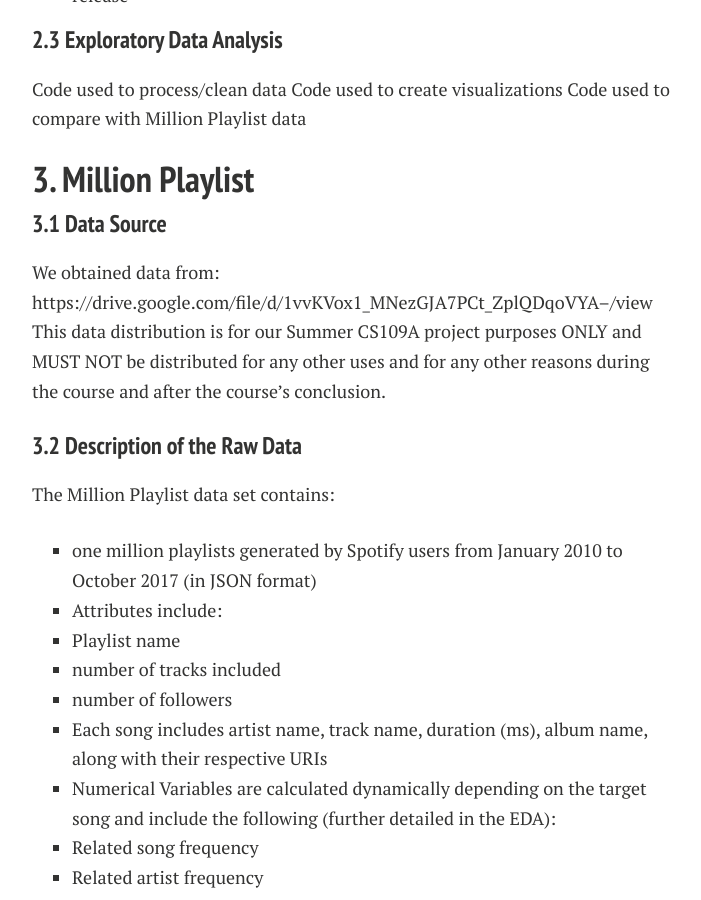
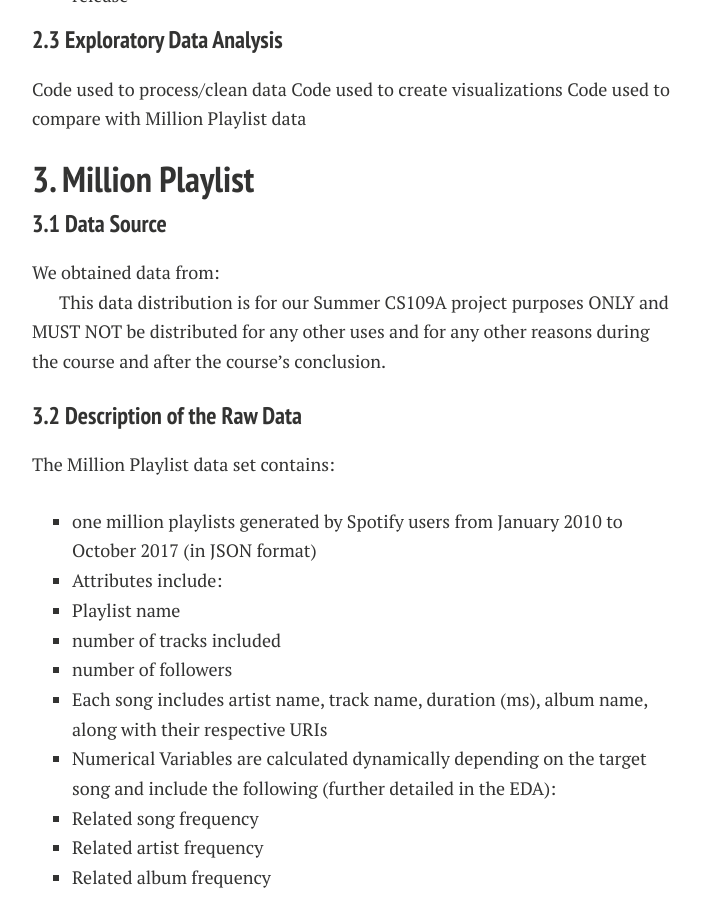
Before and after one commit to lyannaliu/lyannaliu.github.io, a Jekyll site: the page built from descriptionofdata.md, in a window 1280 px wide and 900 px high, scrolled down 1068 px. Shown: the whole window, without its empty margins (288-989 px from the left). Built offline with Jekyll 4.4.1, drawn with Linux system fonts in a browser that asks for light colours; nearby versions of some CDN libraries; part of the change alters nothing that is shown.

Commit message:
Update descriptionofdata.md

```diff
--- a/descriptionofdata.md
+++ b/descriptionofdata.md
@@ -39,7 +39,8 @@ Code used to compare with Million Playlist data
 <h2 id="3">3. Million Playlist</h2>
 
 <h3 id="3.1">3.1 Data Source</h3>
-We obtained data from: https://drive.google.com/file/d/1vvKVox1_MNezGJA7PCt_ZplQDqoVYA--/view
+We obtained data from:
+
 This data distribution is for our Summer CS109A project purposes ONLY and MUST NOT be distributed for any other uses and for any other reasons during the course and after the course's conclusion.
 
 <h3 id="3.2">3.2 Description of the Raw Data</h3>
```
